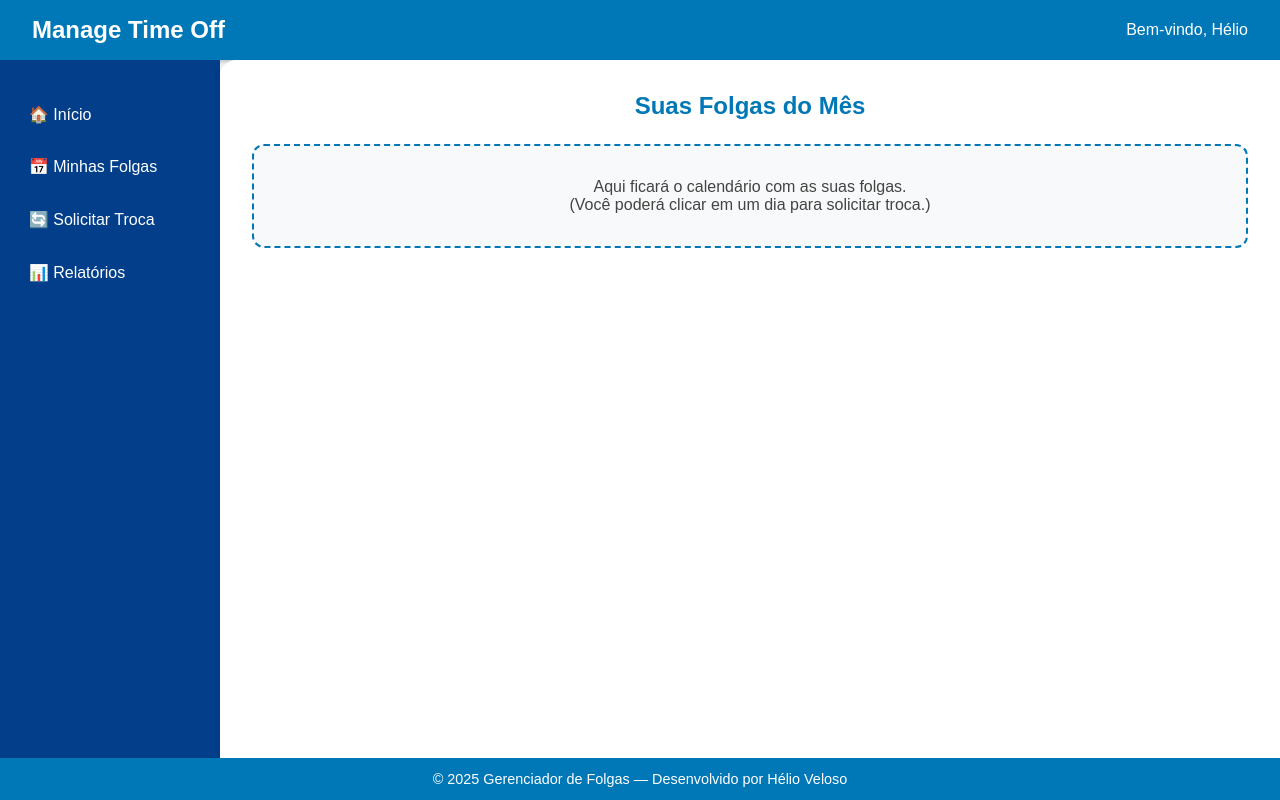
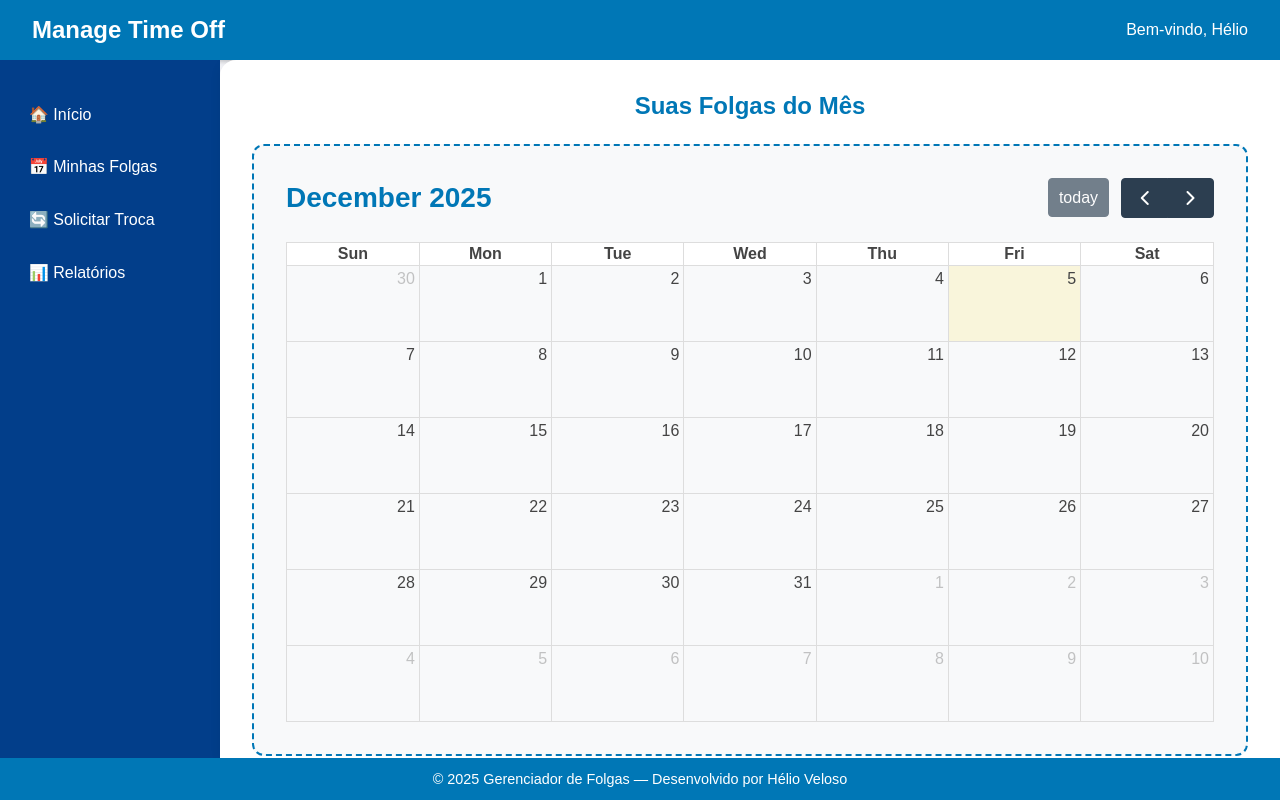
Before and after one commit to HVeloso7/GerenciadorDeFolgas, a React (Create React App) app: page / in a window 1280 px wide. Built offline with nearby package versions, Linux system fonts and the light colour scheme.

Commit message:
Update App.js

```diff
--- a/src/App.js
+++ b/src/App.js
@@ -1,5 +1,6 @@
 import logo from "./logo.png";
 import "./App.css";
+import CalendarComponent from "./CalendarComponent";
 
 function App() {
   return (
@@ -21,12 +22,9 @@ function App() {
 
         <main className="main-content">
           <h2>Suas Folgas do Mês</h2>
+
           <div className="calendar">
-            <p>
-              Aqui ficará o calendário com as suas folgas.
-              <br />
-              (Você poderá clicar em um dia para solicitar troca.)
-            </p>
+            <CalendarComponent />
           </div>
         </main>
       </div>
```
